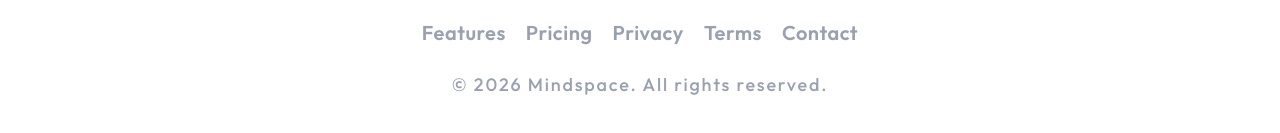
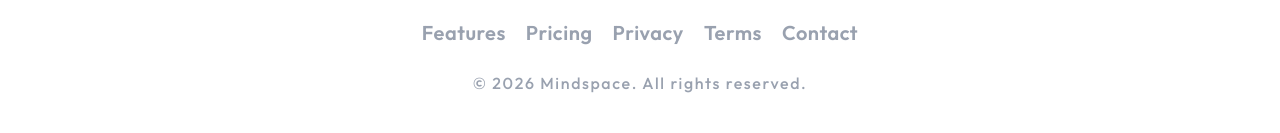
Before and after one commit to Hayorkun/MindSpace, a React (Vite) app: page / in a window 1280 px wide. Shown: the part 4326-4459 px from the top of the page. Built offline with nearby package versions, Linux system fonts and the light colour scheme.

Commit message:
fix: error fix:

```diff
--- a/src/component/Footer.jsx
+++ b/src/component/Footer.jsx
@@ -57,7 +57,7 @@ const Footer = () => {
             ))
           }
         </div>
-        <p className="font-body font-medium text-lg leading-relaxed tracking-widest text-gray-400 flex-nowrap">
+        <p className="font-body font-medium text-base leading-relaxed tracking-widest text-gray-400 flex-nowrap">
           &copy; 2026 Mindspace. All rights reserved.
         </p>
       </div>
```
